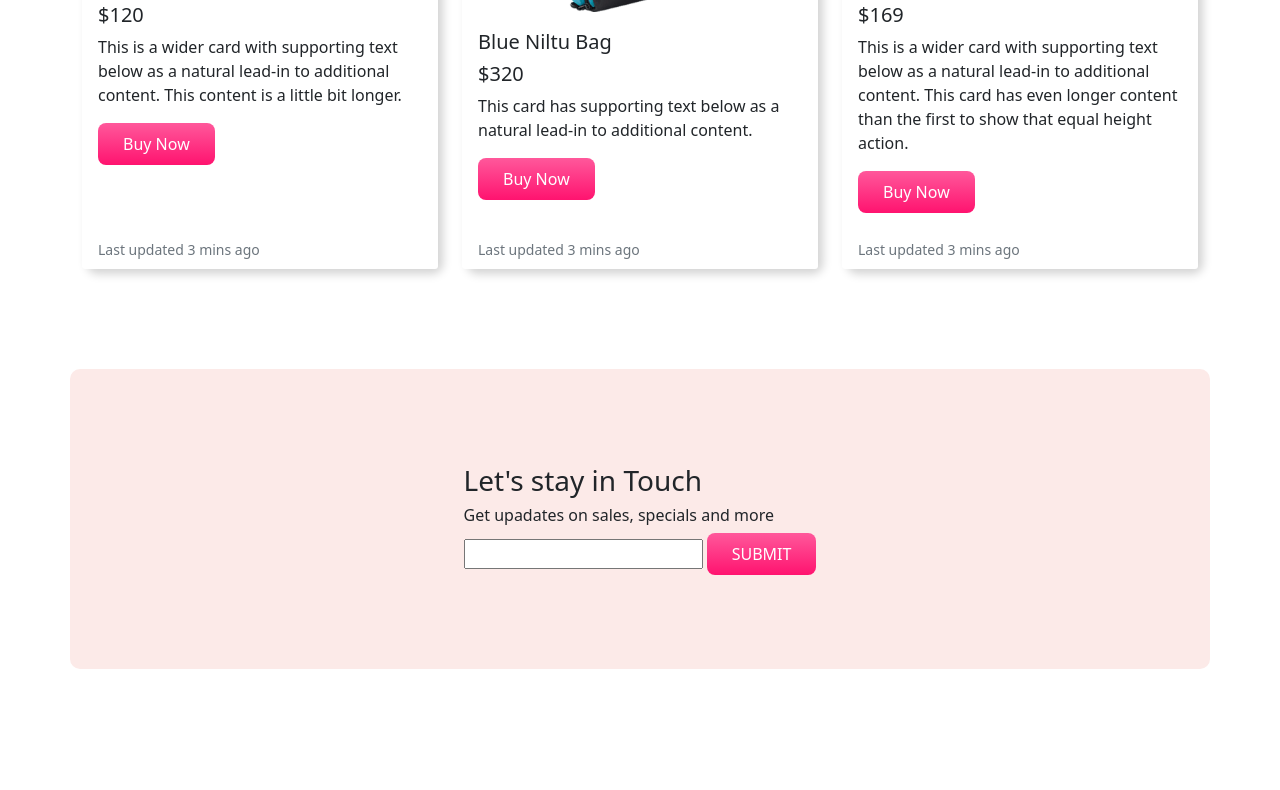
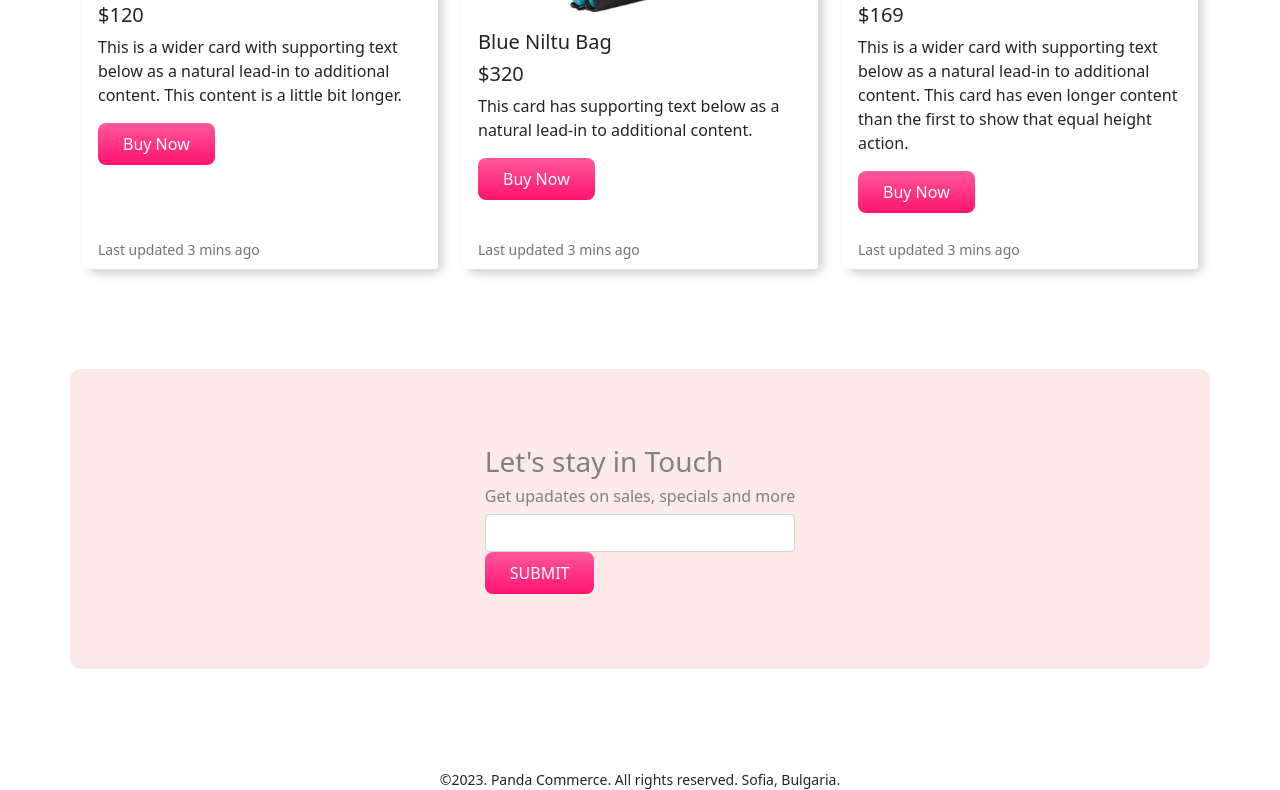
Before and after one commit to rihempro/Panda-Commerce, a plain HTML site: page index.html in a window 1280 px wide. Shown: the part 2000-2790 px from the top of the page. Before the commit the page ends 2769 px from the top, so only its background shows below. Drawn offline with nearby package versions, Linux system fonts and the light colour scheme.

Commit message:
first footer commit

```diff
--- a/index.html
+++ b/index.html
@@ -213,11 +213,14 @@
     <div>
       <h3>Let's stay in Touch</h3>
     <h6>Get upadates on sales, specials and more</h6>
-    <input type="text">
+    <input class="form-control" type="text">
     <button class="buy-now-button">SUBMIT</button>
     </div>
   </div>
 
+  <footer>
+    <small class="footer align-items-center d-flex justify-content-center">©2023. Panda Commerce. All rights reserved. Sofia, Bulgaria.</small>
+  </footer>
 
 <script src="https://cdn.jsdelivr.net/npm/@popperjs/core@2.9.2/dist/umd/popper.min.js" integrity="sha384-IQsoLXl5PILFhosVNubq5LC7Qb9DXgDA9i+tQ8Zj3iwWAwPtgFTxbJ8NT4GN1R8p" crossorigin="anonymous"></script>
 <script src="https://cdn.jsdelivr.net/npm/bootstrap@5.0.2/dist/js/bootstrap.min.js" integrity="sha384-cVKIPhGWiC2Al4u+LWgxfKTRIcfu0JTxR+EQDz/bgldoEyl4H0zUF0QKbrJ0EcQF" crossorigin="anonymous"></script>
--- a/style.css
+++ b/style.css
@@ -51,3 +51,6 @@
 #subscribe{
     height: 300PX;
 }
+#subscribe{
+    color: gray;
+}
```
